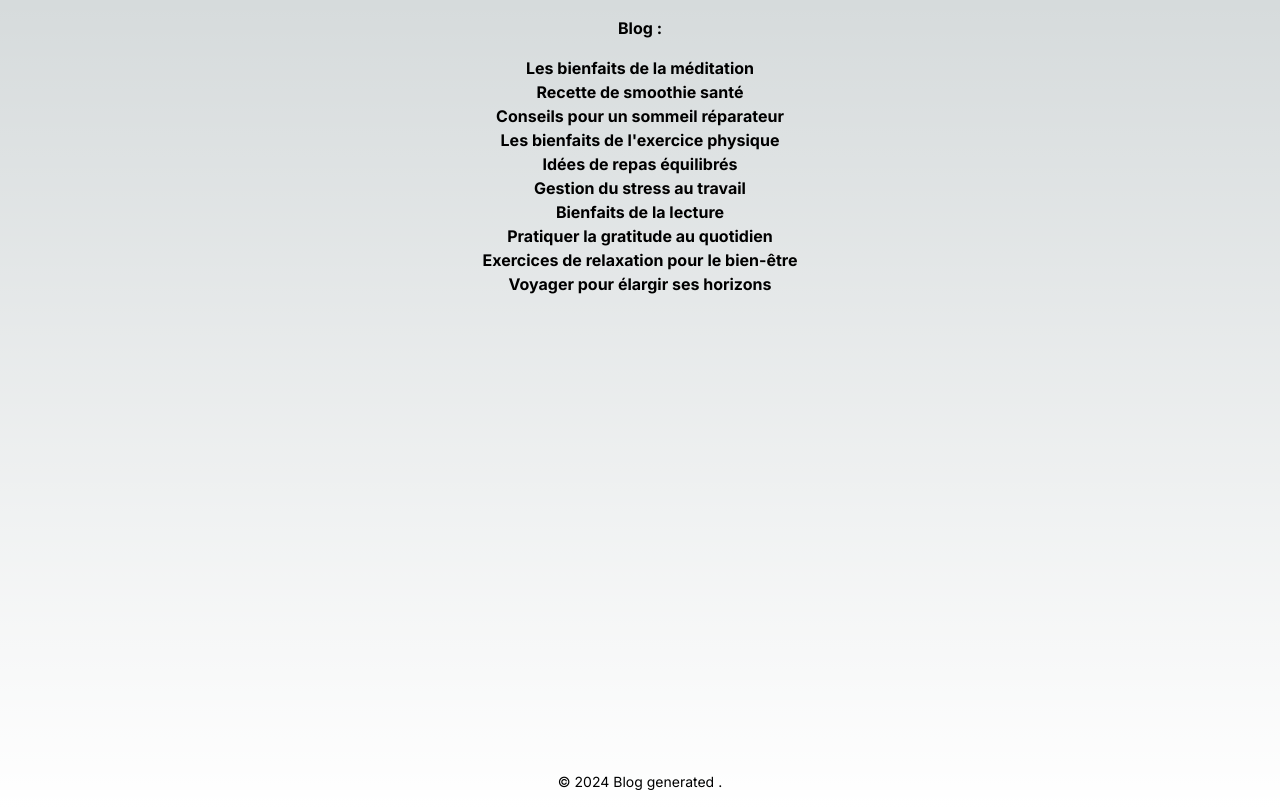
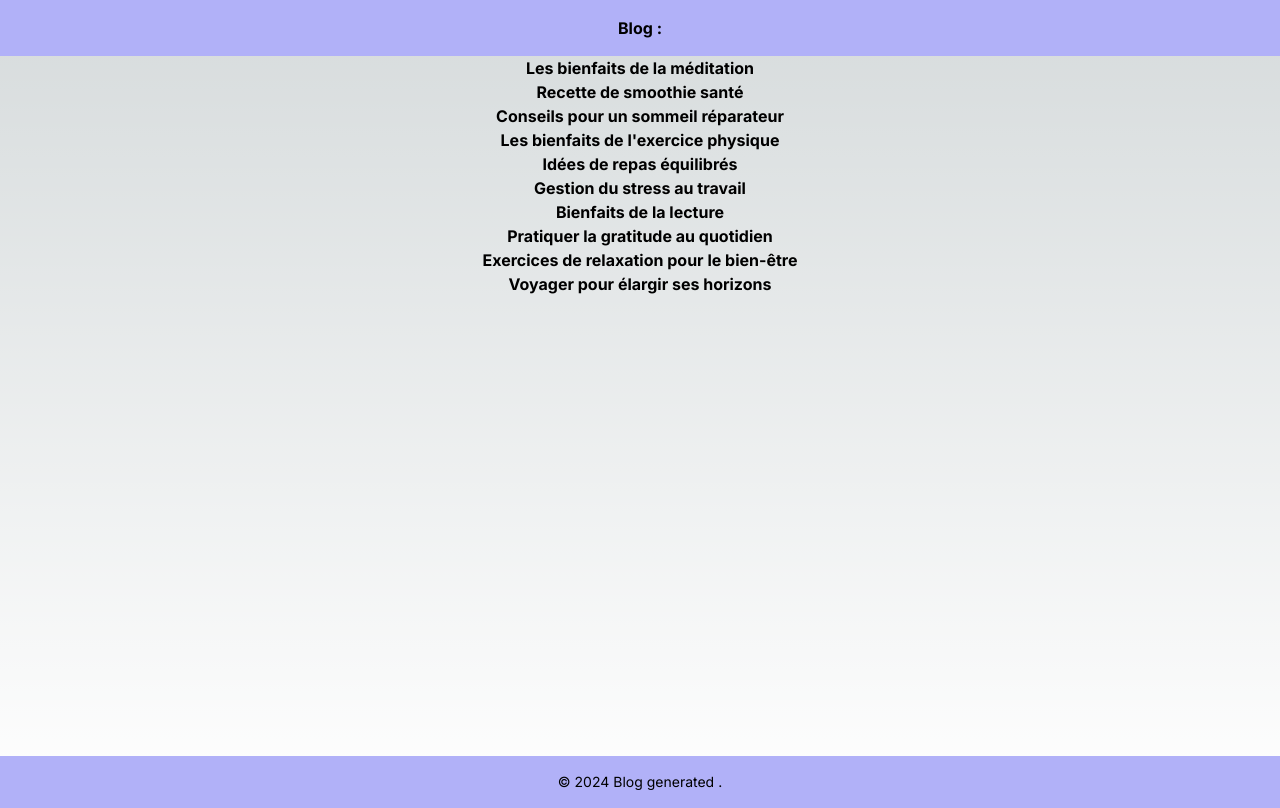
Before and after one commit to ZoFitahiana/Routing-Page, a Next.js app: page /blog in a window 1280 px wide. Built offline with nearby package versions, Linux system fonts and the light colour scheme.

Commit message:
fix : Add style

```diff
--- a/compenents/Footer.tsx
+++ b/compenents/Footer.tsx
@@ -1,6 +1,6 @@
 export function Footer() {
     return (
-      <footer className="bg-gray-800 text-white py-4">
+      <footer className="bg-gray-800 footer text-white py-4">
         <div className="container mx-auto flex justify-center items-center">
           <p className="text-sm">© 2024 Blog generated .</p>
         </div>
--- a/compenents/Header.tsx
+++ b/compenents/Header.tsx
@@ -1,6 +1,6 @@
 export function Header() {
     return (
-      <div className="bg-blue-500 text-white py-4">
+      <div className="bg-blue-500 nav text-white py-4">
         <div className="container mx-auto flex justify-center items-center">
           <h1 className="text-xl font-bold"> Blog : </h1>
         </div>
--- a/src/app/blog/page.tsx
+++ b/src/app/blog/page.tsx
@@ -10,7 +10,9 @@ export default function BlogLayout({
   return (
     <div>
       <Header/>
+      <div className="blog">
       <BlogList />
+      </div>
       <Footer />
       {children}
     </div>
--- a/src/app/globals.css
+++ b/src/app/globals.css
@@ -31,3 +31,11 @@ body {
     text-wrap: balance;
   }
 }
+
+.nav{
+  background-color: rgb(177, 177, 248);
+}
+
+.footer{
+  background-color: rgb(177, 177, 248);
+  }
```
Also changed, not shown: package.json (+6 -6 lines), 1 other file (tests, documents, lock files or other folders).
